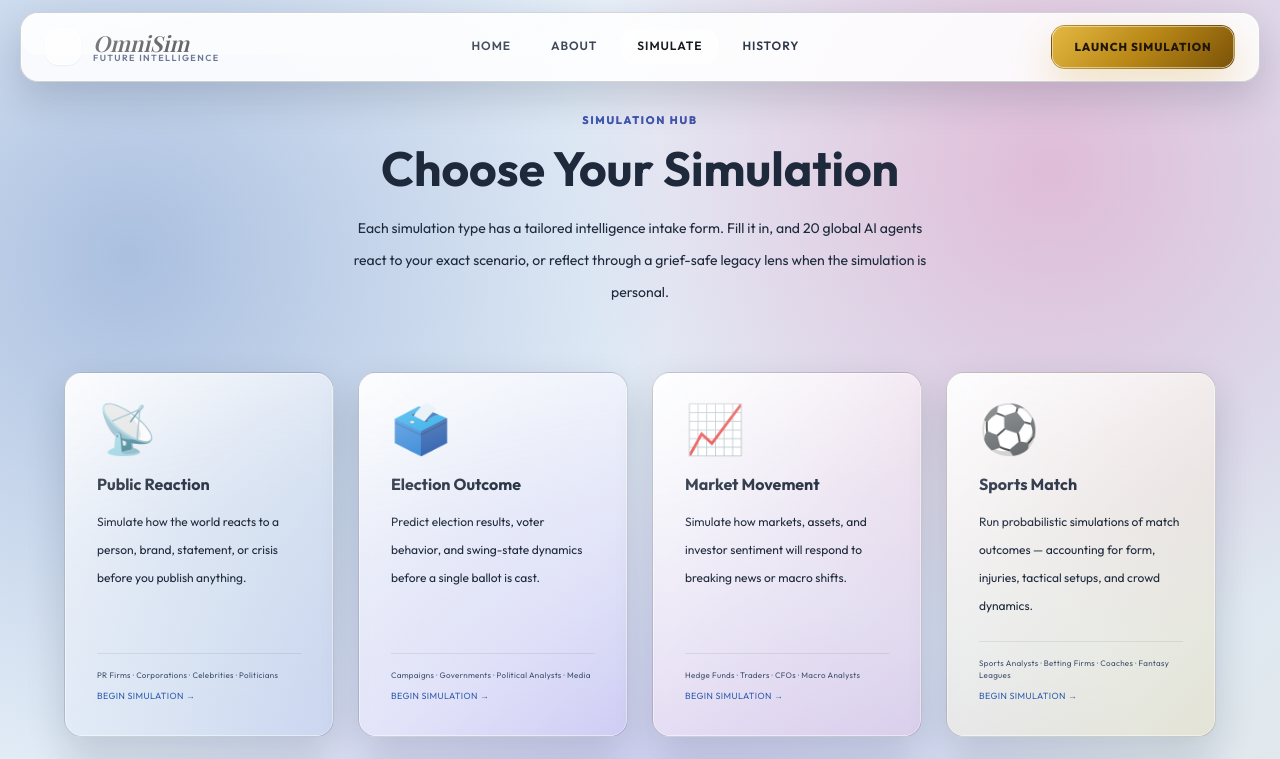
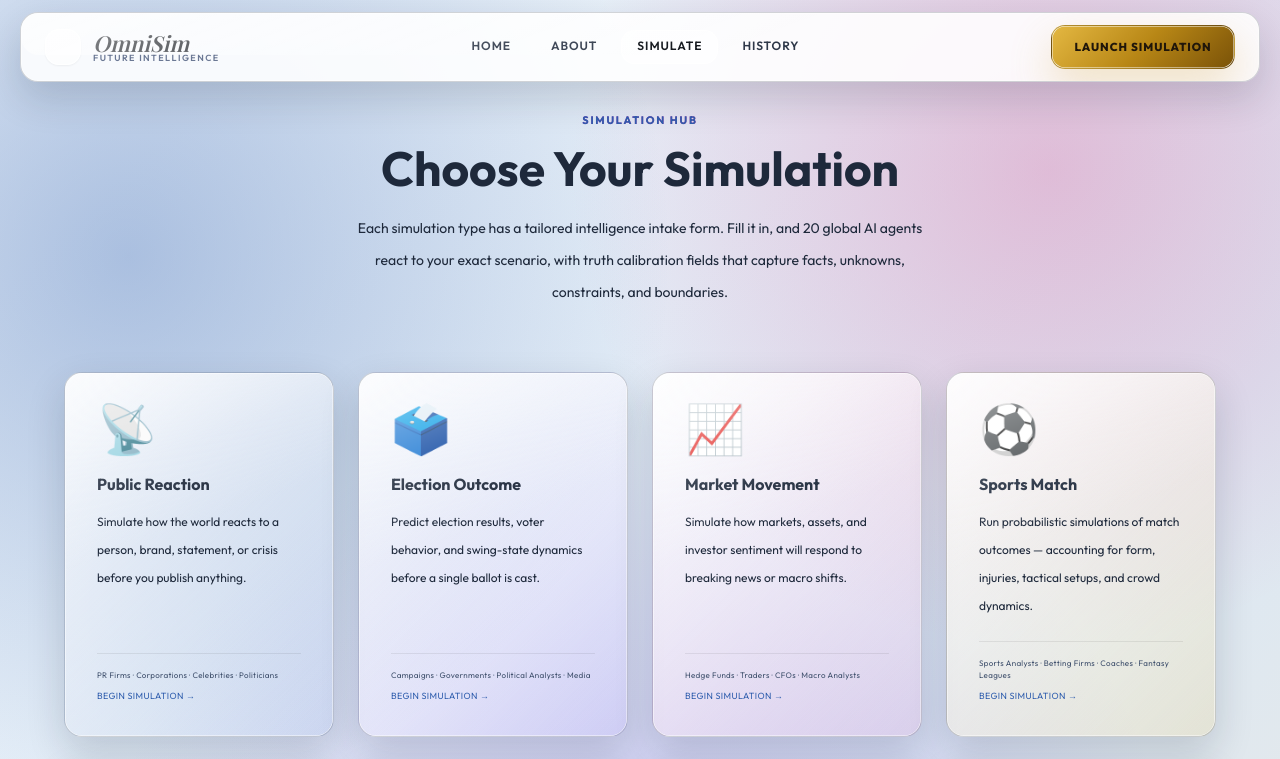
Before and after one commit to jayblast-spec/omnisim, a Next.js app: page /simulate in a window 1280 px wide. Shown: the top 759 px of the page. Built offline with nearby package versions, Linux system fonts and the light colour scheme.

Commit message:
feat: update hub for truth-grade intake

```diff
--- a/app/simulate/page.tsx
+++ b/app/simulate/page.tsx
@@ -4,7 +4,7 @@ import type { Metadata } from "next";
 
 export const metadata: Metadata = {
   title: "OMNISIM — Simulation Hub",
-  description: "Choose your simulation type. 11 categories powered by 35 global AI agents.",
+  description: "Choose your simulation type. 12 categories powered by 35 global AI agents.",
 };
 
 export default function SimulatePage() {
@@ -17,7 +17,7 @@ export default function SimulatePage() {
             Choose Your Simulation
           </h1>
           <p className="mx-auto mt-5 max-w-xl text-sm leading-8 text-white/40">
-            Each simulation type has a tailored intelligence intake form. Fill it in, and 20 global AI agents react to your exact scenario, or reflect through a grief-safe legacy lens when the simulation is personal.
+            Each simulation type has a tailored intelligence intake form. Fill it in, and 20 global AI agents react to your exact scenario, with truth calibration fields that capture facts, unknowns, constraints, and boundaries.
           </p>
         </div>
 
```
